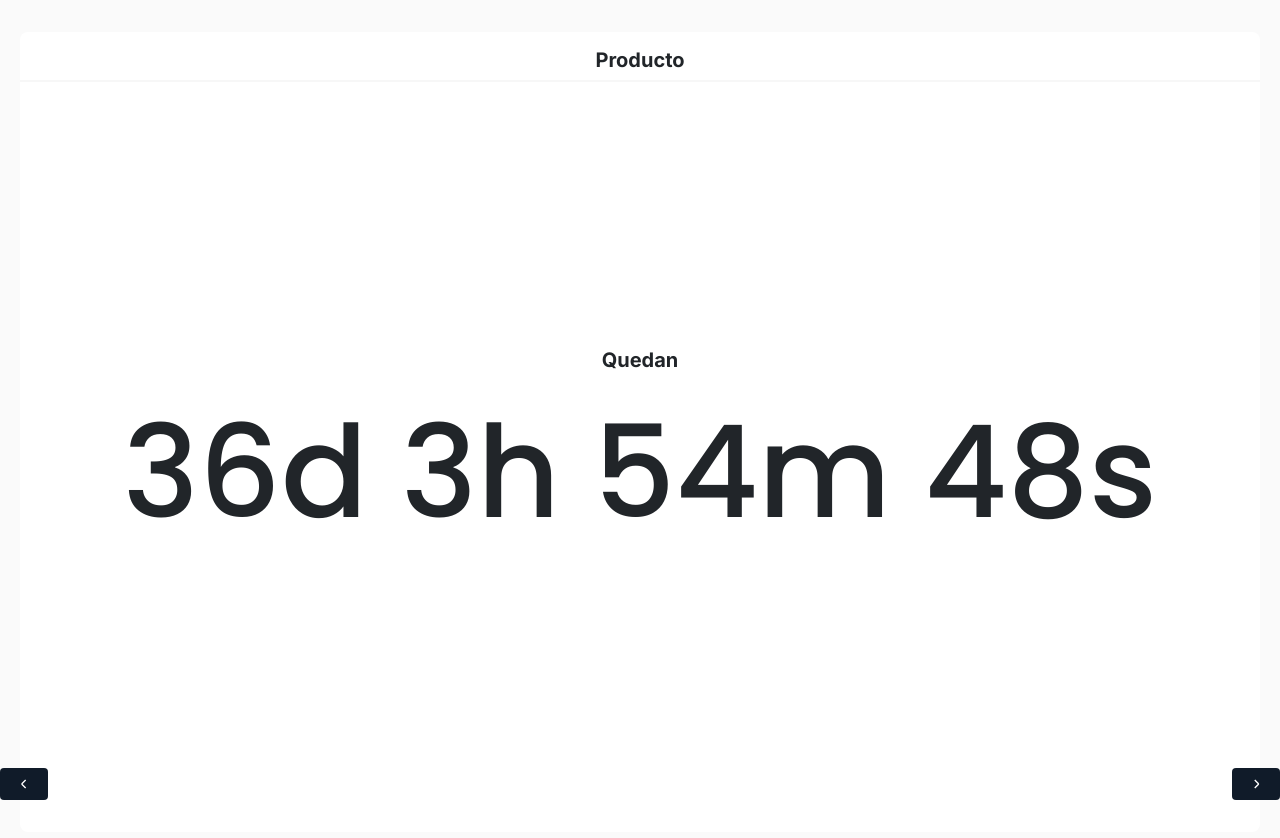
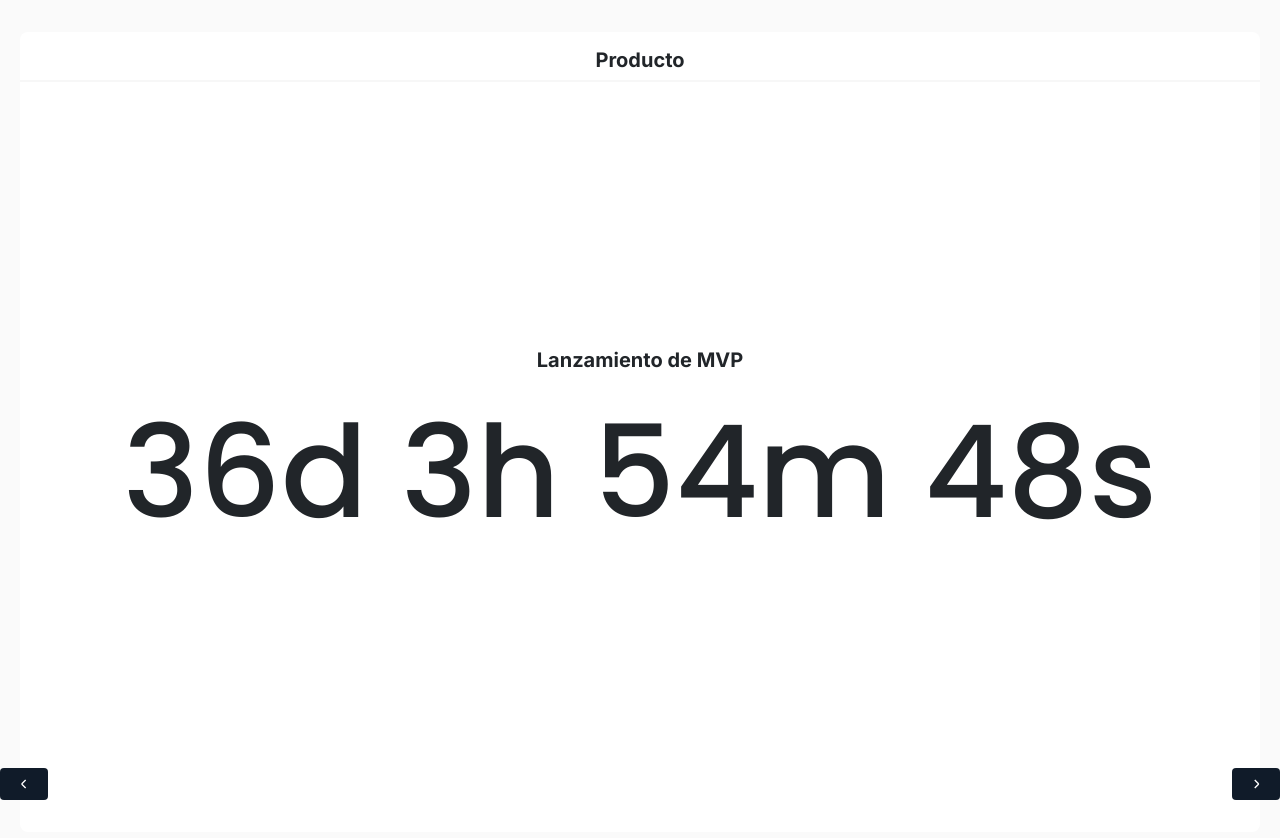
Before and after one commit to albertoufo/seguimiento-ufo, a plain HTML site: page index2.html in a window 1280 px wide. Drawn offline with nearby package versions, Linux system fonts and the light colour scheme; no server answers.

Commit message:
no message

```diff
--- a/index2.html
+++ b/index2.html
@@ -71,7 +71,7 @@
                                 <div
                                     class=" h-100 d-flex flex-column align-items-center justify-content-center my-auto">
 
-                                    <h5><strong>Quedan</strong></h5>
+                                    <h5><strong>Lanzamiento de MVP</strong></h5>
                                     <h1 id="demo" class="m-auto my-3" style="font-size: 10vw;"></h1>
 
                                 </div>
```
